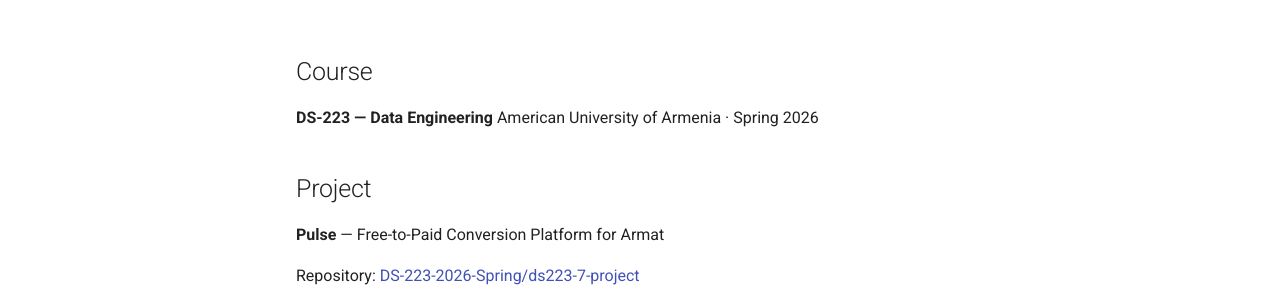
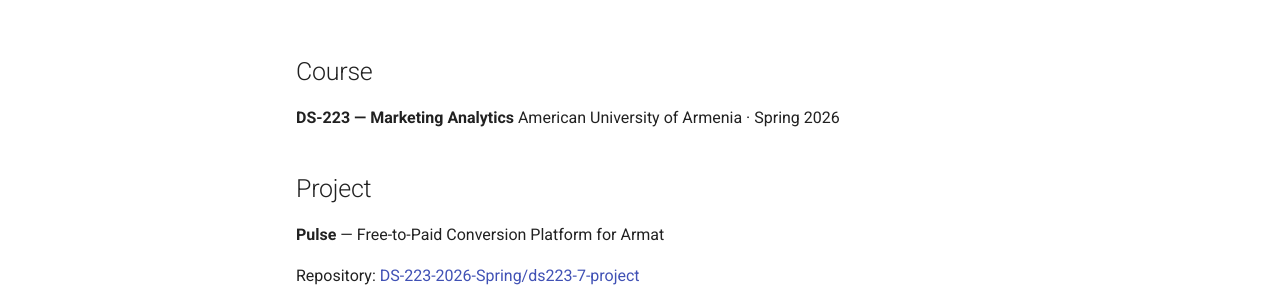
Before and after one commit to DS-223-2026-Spring/ds223-7-project, an MkDocs documentation site: the page built from docs/about/team.md, in a window 1280 px wide. Shown: the part 506-806 px from the top of the page. Built offline with MkDocs 1.6.1 and Material for MkDocs 9.7.7, drawn with Linux system fonts in a browser that asks for light colours; comment, search, counter and statistics services are not loaded.

Commit message:
Update course name  Marketing Analytics

```diff
--- a/docs/about/team.md
+++ b/docs/about/team.md
@@ -12,7 +12,7 @@
 
 ## Course
 
-**DS-223 — Data Engineering**
+**DS-223 — Marketing Analytics**
 American University of Armenia · Spring 2026
 
 ## Project
```
